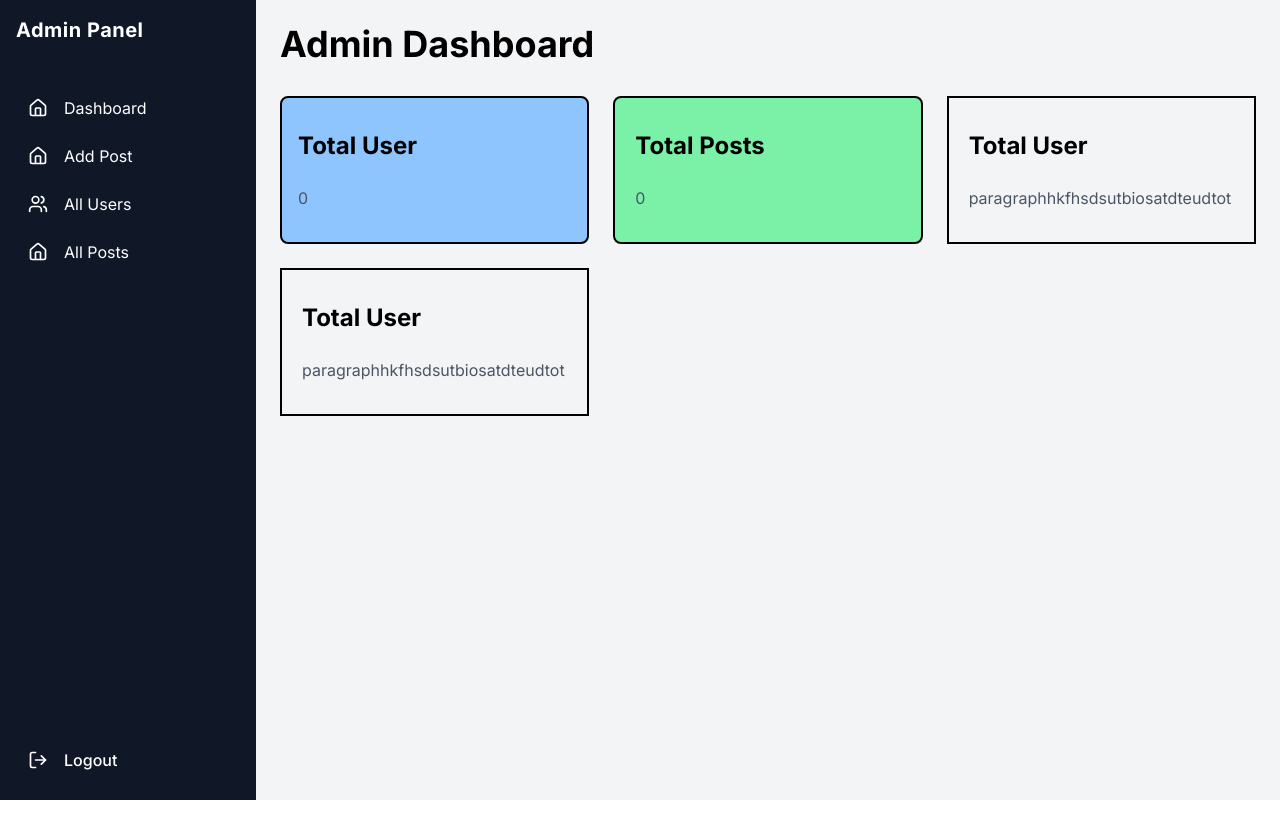
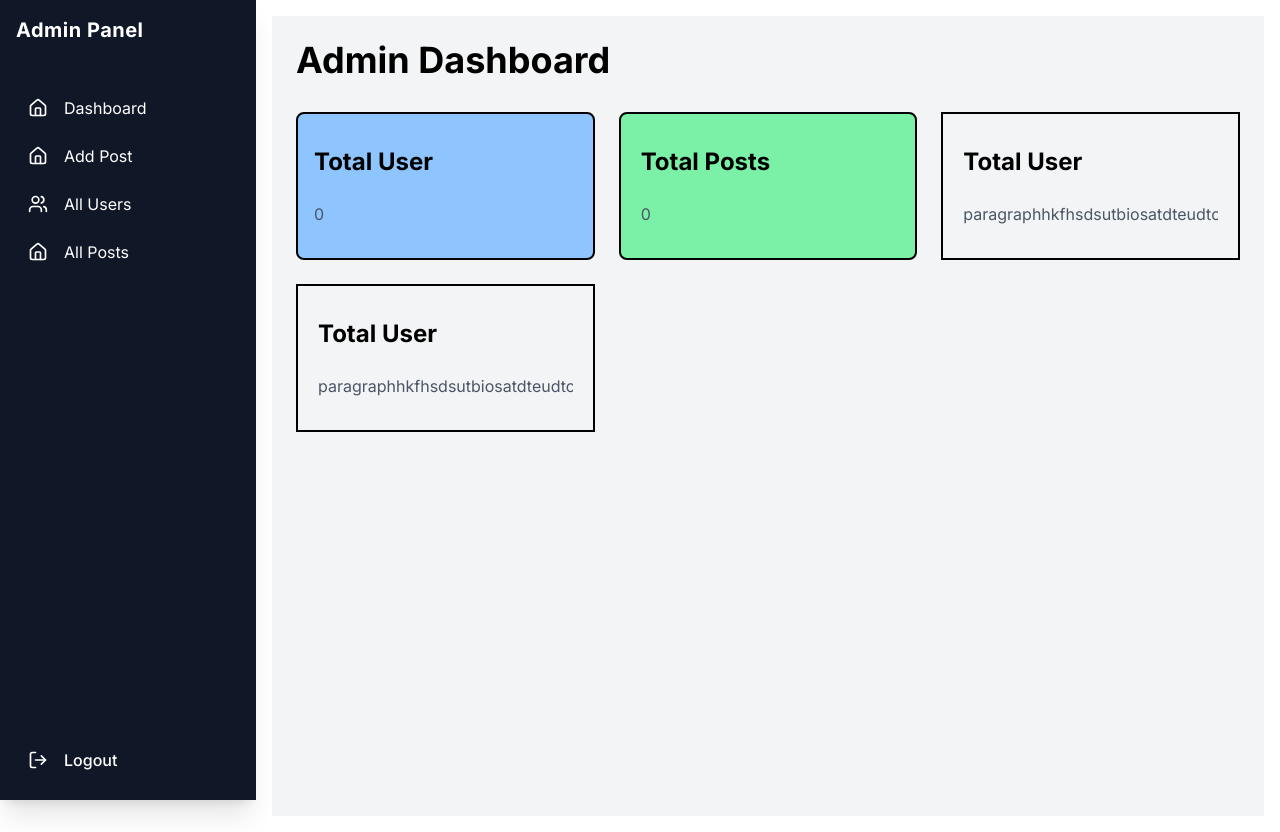
Before and after one commit to NandiniPathak-13/Crito-Website, a React (Vite) app: page /admin in a window 1280 px wide. Before the commit the page ends 800 px from the top, so only its background shows below. Built offline with nearby package versions, Linux system fonts and the light colour scheme; no server answers.

Commit message:
fixed layouts

```diff
--- a/src/AdminPanel/AdminLayout.jsx
+++ b/src/AdminPanel/AdminLayout.jsx
@@ -1,4 +1,4 @@
-import React from 'react'
+import React, { useState } from 'react'
 
 import Sidebar from '../components/Sidebar';
 import { Outlet } from 'react-router-dom';
@@ -6,13 +6,14 @@ import { Outlet } from 'react-router-dom';
 
 export default function AdminLayout() {
 // const user=useSelector((state)=> state.auth.user)
+    const [isOpen, setIsOpen] = useState(true);
     return (
         <>
             <div className="flex">
                 <div><Sidebar /></div>
 
 
-                <div className='flex-1 bg-gray-100 min-h-screen'>
+                <div className={`flex-1 transition-all duration-300 ${isOpen ? "ml-64" : "ml-20"} p-4`}>
                     <Outlet />
                 </div>
             </div>
--- a/src/components/Sidebar.jsx
+++ b/src/components/Sidebar.jsx
@@ -29,7 +29,7 @@ export default function Sidebar() {
 
             {/* Sidebar */}
             <aside
-                className={`bg-gray-900 text-white h-screen p-4 flex flex-col shadow-xl transition-all duration-300 ${isOpen ? "w-64" : "w-20"
+                className={`bg-gray-900 text-white h-screen p-4 flex flex-col shadow-xl transition-all duration-300 fixed top-0 left-0 ${isOpen ? "w-64" : "w-20"
                     }`}
             >
                 <div className="flex items-center justify-between mb-10">
```
Also changed, not shown: 1 other file (tests, documents, lock files or other folders).
